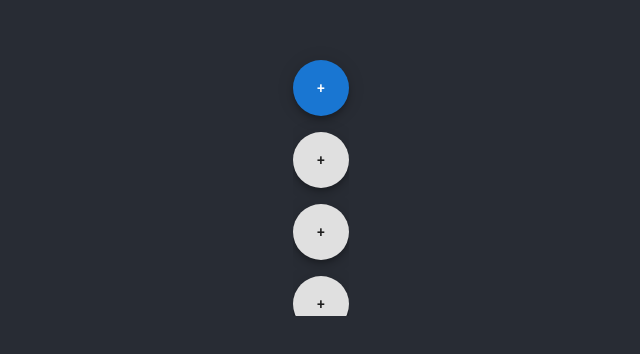
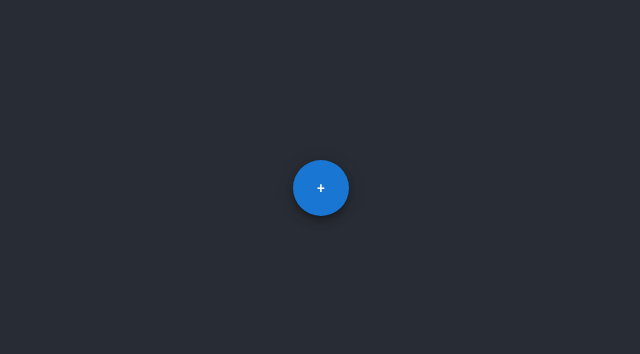
Before and after one commit to MrBunnyGif/floatting-button, a React (Create React App) app: page / in a window 1280 px wide. Shown: the part 212-566 px from the top of the page, without its empty margins (319-959 px from the left). Built offline with nearby package versions, Linux system fonts and the light colour scheme.

Commit message:
Fix height animation

```diff
--- a/src/App.js
+++ b/src/App.js
@@ -1,7 +1,7 @@
 import { Fab, css, keyframes } from '@mui/material';
 import './App.css';
 import styled from '@emotion/styled';
-import { useState } from 'react';
+import { useEffect, useState } from 'react';
 
 
 const expand = keyframes`
@@ -25,7 +25,7 @@ const shrink = keyframes`
 `;
 
 const OptionsContainer = styled.div`
-  height: ${p => p.isOpen ? css`0px` : css`200px`};
+  height: ${p => p.isOpen ? css`200px` : css`0`};
   overflow: auto;
   width: min-content;
   ::-webkit-scrollbar {
@@ -35,7 +35,7 @@ const OptionsContainer = styled.div`
   ::-webkit-scrollbar-thumb {
       background-color: #3498db;
   }
-  animation: ${p => p.isOpen ? shrink : expand} 0.3s alternate;
+  animation: ${({ isOpen }) => isOpen === false ? shrink : isOpen === true ? expand : ""} 0.3s alternate;
 `
 
 const FabStyled = styled(Fab)`
@@ -43,7 +43,7 @@ const FabStyled = styled(Fab)`
 `
 
 function App() {
-  const [isOpen, setOpenState] = useState(false)
+  const [isOpen, setOpenState] = useState(undefined)
 
   return (
     <div className="App">
```
